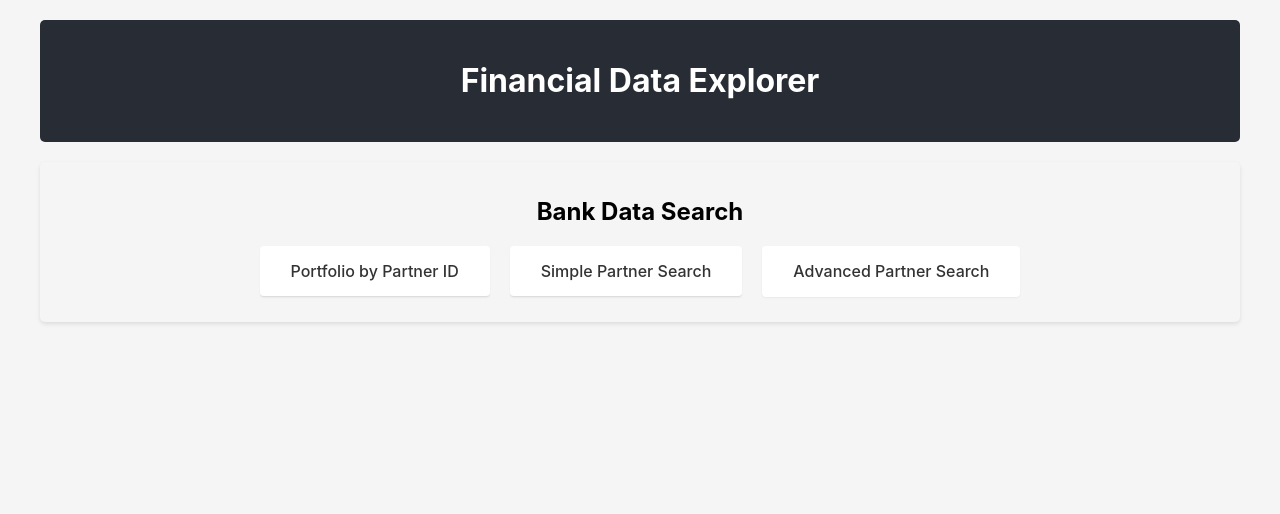
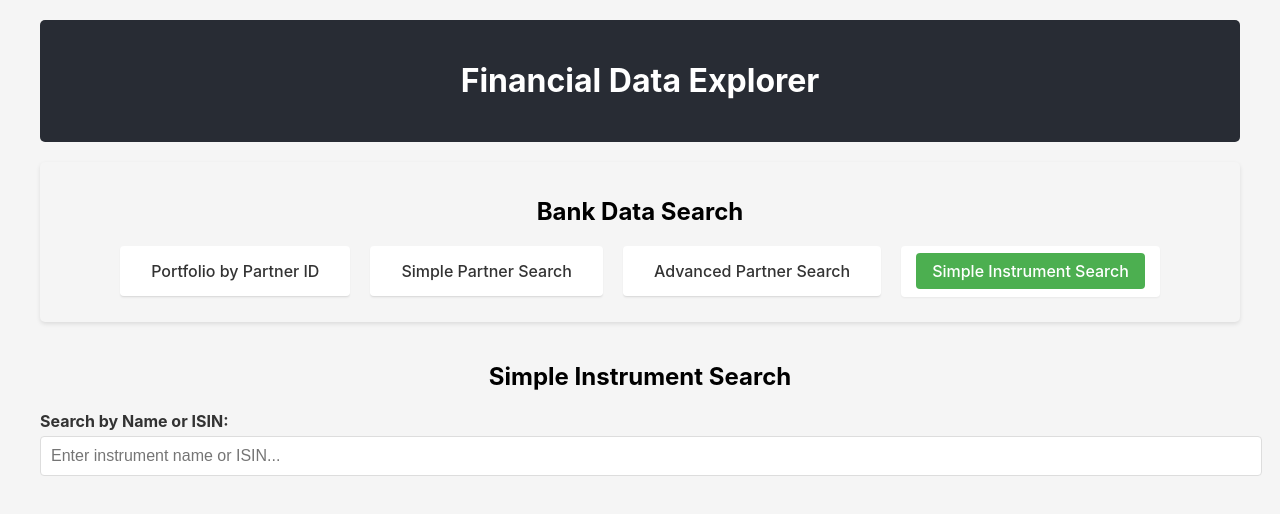
Before and after one commit to dnlwrthstr/graphql-opensearch, a React (Create React App) app in the folder frontend/: page /simple-instrument-search in a window 1280 px wide. Shown: the top 514 px of the page. Built offline with nearby package versions, Linux system fonts and the light colour scheme.

Commit message:
Add Simple Instrument Search feature and improve dropdown behavior

```diff
--- a/frontend/src/App.js
+++ b/frontend/src/App.js
@@ -8,6 +8,7 @@ import Navigation from './components/Navigation';
 import PartnerPortfolioView from './components/PartnerPortfolioView';
 import SimplePartnerSearch from './components/SimplePartnerSearch';
 import AdvancedPartnerSearch from './components/AdvancedPartnerSearch';
+import SimpleInstrumentSearch from './components/SimpleInstrumentSearch';
 
 // Initialize Apollo Client
 const client = new ApolloClient({
@@ -30,6 +31,7 @@ function App() {
               <Route path="/" element={<PartnerPortfolioView />} />
               <Route path="/simple-search" element={<SimplePartnerSearch />} />
               <Route path="/advanced-search" element={<AdvancedPartnerSearch />} />
+              <Route path="/simple-instrument-search" element={<SimpleInstrumentSearch />} />
             </Routes>
           </main>
         </div>
--- a/frontend/src/components/AdvancedPartnerSearch.js
+++ b/frontend/src/components/AdvancedPartnerSearch.js
@@ -56,6 +56,7 @@ function AdvancedPartnerSearch() {
   const [searchId, setSearchId] = useState(null);
   const [suggestions, setSuggestions] = useState([]);
   const [showSuggestions, setShowSuggestions] = useState(false);
+  const [lastSearched, setLastSearched] = useState('');
 
   const { loading, error, data } = useQuery(SEARCH_PARTNERS, {
     variables: { query: searchQuery, id: searchId },
@@ -79,16 +80,17 @@ function AdvancedPartnerSearch() {
   // Debounce function for autocomplete
   useEffect(() => {
     const timer = setTimeout(() => {
-      if (searchParams.name && searchParams.name.length >= 2) {
+      if (searchParams.name && searchParams.name.length >= 2 && searchParams.name !== lastSearched) {
         getAutocompleteSuggestions({ variables: { query: searchParams.name } });
-      } else {
+        setLastSearched(searchParams.name);
+      } else if (!searchParams.name || searchParams.name.length < 2) {
         setSuggestions([]);
         setShowSuggestions(false);
       }
     }, 300); // 300ms debounce
 
     return () => clearTimeout(timer);
-  }, [searchParams.name, getAutocompleteSuggestions]);
+  }, [searchParams.name, getAutocompleteSuggestions, lastSearched]);
 
   const handleInputChange = (e) => {
     const { name, value } = e.target;
@@ -108,6 +110,7 @@ function AdvancedPartnerSearch() {
 
     setSearchParams(updatedParams);
     setShowSuggestions(false);
+    setLastSearched(suggestion.name); // Update lastSearched to prevent dropdown from reopening
 
     // Immediately execute search by ID only
     setSearchQuery('');
@@ -165,6 +168,7 @@ function AdvancedPartnerSearch() {
     setSearchQuery('');
     setSearchId(null);
     setExecuteQuery(false);
+    setLastSearched(''); // Reset lastSearched to ensure dropdown behavior is consistent
   };
 
   return (
@@ -181,7 +185,7 @@ function AdvancedPartnerSearch() {
                 value={searchParams.name}
                 onChange={handleInputChange}
                 placeholder="Partner name..."
-                onFocus={() => searchParams.name.length >= 2 && setShowSuggestions(true)}
+                onFocus={() => searchParams.name.length >= 2 && searchParams.name !== lastSearched && setShowSuggestions(true)}
                 onBlur={() => setTimeout(() => setShowSuggestions(false), 200)}
               />
               {showSuggestions && suggestions.length > 0 && (
--- a/frontend/src/components/Navigation.js
+++ b/frontend/src/components/Navigation.js
@@ -31,6 +31,14 @@ function Navigation() {
             Advanced Partner Search
           </NavLink>
         </li>
+        <li>
+          <NavLink
+            to="/simple-instrument-search"
+            className={({ isActive }) => isActive ? "active-nav-link" : "nav-link"}
+          >
+            Simple Instrument Search
+          </NavLink>
+        </li>
       </ul>
     </nav>
   );
--- /dev/null
+++ b/frontend/src/components/SimpleInstrumentSearch.js
@@ -0,0 +1,212 @@
+import React, { useState, useEffect } from 'react';
+import { gql, useLazyQuery } from '@apollo/client';
+
+// GraphQL query for autocomplete
+const AUTOCOMPLETE_INSTRUMENT_NAME = gql`
+  query AutocompleteInstrumentName($query: String!) {
+    autocompleteInstrumentName(query: $query) {
+      id
+      name
+      isin
+      type
+      currency
+    }
+  }
+`;
+
+// GraphQL query for instrument details
+const GET_FINANCIAL_INSTRUMENT = gql`
+  query GetFinancialInstrument($id: ID!) {
+    getFinancialInstrument(id: $id) {
+      id
+      isin
+      name
+      issuer
+      currency
+      country
+      issue_date
+      maturity_date
+      rating
+      type
+      exchange
+      sector
+      coupon
+      face_value
+      index_tracked
+      total_expense_ratio
+      underlyings
+      barrier_level
+      capital_protection
+    }
+  }
+`;
+
+function SimpleInstrumentSearch() {
+  const [searchTerm, setSearchTerm] = useState('');
+  const [suggestions, setSuggestions] = useState([]);
+  const [showSuggestions, setShowSuggestions] = useState(false);
+  const [selectedInstrumentId, setSelectedInstrumentId] = useState(null);
+  const [lastSearched, setLastSearched] = useState('');
+
+  // Lazy query for autocomplete
+  const [getAutocompleteSuggestions, { loading: autocompleteLoading, data: autocompleteData }] = useLazyQuery(
+    AUTOCOMPLETE_INSTRUMENT_NAME,
+    {
+      fetchPolicy: 'network-only',
+      onCompleted: (data) => {
+        if (data && data.autocompleteInstrumentName) {
+          setSuggestions(data.autocompleteInstrumentName);
+          setShowSuggestions(true);
+        }
+      }
+    }
+  );
+
+  // Query for instrument details
+  const [getInstrumentDetails, { loading: instrumentLoading, data: instrumentData }] = useLazyQuery(
+    GET_FINANCIAL_INSTRUMENT,
+    {
+      fetchPolicy: 'network-only'
+    }
+  );
+
+  // Debounce function for autocomplete
+  useEffect(() => {
+    const timer = setTimeout(() => {
+      if (searchTerm && searchTerm.length >= 2 && searchTerm !== lastSearched) {
+        getAutocompleteSuggestions({ variables: { query: searchTerm } });
+        setLastSearched(searchTerm);
+      } else if (!searchTerm || searchTerm.length < 2) {
+        setSuggestions([]);
+        setShowSuggestions(false);
+      }
+    }, 300); // 300ms debounce
+
+    return () => clearTimeout(timer);
+  }, [searchTerm, getAutocompleteSuggestions, lastSearched]);
+
+  const handleInputChange = (e) => {
+    setSearchTerm(e.target.value);
+    setSelectedInstrumentId(null); // Clear selected instrument when input changes
+  };
+
+  const handleSuggestionClick = (suggestion) => {
+    setSearchTerm(suggestion.name);
+    setShowSuggestions(false);
+    setSelectedInstrumentId(suggestion.id);
+    setLastSearched(suggestion.name); // Update lastSearched to prevent dropdown from reopening
+    getInstrumentDetails({ variables: { id: suggestion.id } });
+  };
+
+  // Format date for display
+  const formatDate = (dateString) => {
+    if (!dateString) return 'N/A';
+    return new Date(dateString).toLocaleDateString();
+  };
+
+  return (
+    <div className="instrument-search-container">
+      <h2>Simple Instrument Search</h2>
+      <div className="search-inputs">
+        <div className="input-group">
+          <label>Search by Name or ISIN:</label>
+          <div className="autocomplete-container">
+            <input
+              type="text"
+              value={searchTerm}
+              onChange={handleInputChange}
+              placeholder="Enter instrument name or ISIN..."
+              onFocus={() => searchTerm.length >= 2 && searchTerm !== lastSearched && setShowSuggestions(true)}
+              onBlur={() => setTimeout(() => setShowSuggestions(false), 200)}
+            />
+            {showSuggestions && suggestions.length > 0 && (
+              <div className="suggestions-dropdown">
+                {suggestions.map((suggestion, index) => (
+                  <div
+                    key={index}
+                    className="suggestion-item"
+                    onClick={() => handleSuggestionClick(suggestion)}
+                  >
+                    <div className="suggestion-name">{suggestion.name}</div>
+                    <div className="suggestion-details">
+                      <span>ISIN: {suggestion.isin}</span>
+                      {suggestion.type && <span>Type: {suggestion.type}</span>}
+                      {suggestion.currency && <span>Currency: {suggestion.currency}</span>}
+                    </div>
+                  </div>
+                ))}
+              </div>
+            )}
+            {autocompleteLoading && <div className="loading-indicator">Loading suggestions...</div>}
+          </div>
+        </div>
+      </div>
+
+      {instrumentLoading && <p>Loading instrument data...</p>}
+
+      {instrumentData && instrumentData.getFinancialInstrument && (
+        <div className="instrument-details">
+          <h3>{instrumentData.getFinancialInstrument.name}</h3>
+          <div className="instrument-info">
+            <div className="info-section">
+              <h4>Basic Information</h4>
+              <p><strong>ID:</strong> {instrumentData.getFinancialInstrument.id}</p>
+              <p><strong>ISIN:</strong> {instrumentData.getFinancialInstrument.isin}</p>
+              <p><strong>Type:</strong> {instrumentData.getFinancialInstrument.type}</p>
+              <p><strong>Issuer:</strong> {instrumentData.getFinancialInstrument.issuer}</p>
+              <p><strong>Country:</strong> {instrumentData.getFinancialInstrument.country}</p>
+              <p><strong>Currency:</strong> {instrumentData.getFinancialInstrument.currency}</p>
+            </div>
+
+            <div className="info-section">
+              <h4>Dates</h4>
+              <p><strong>Issue Date:</strong> {formatDate(instrumentData.getFinancialInstrument.issue_date)}</p>
+              <p><strong>Maturity Date:</strong> {formatDate(instrumentData.getFinancialInstrument.maturity_date)}</p>
+            </div>
+
+            <div className="info-section">
+              <h4>Market Information</h4>
+              <p><strong>Rating:</strong> {instrumentData.getFinancialInstrument.rating}</p>
+              {instrumentData.getFinancialInstrument.exchange &&
+                <p><strong>Exchange:</strong> {instrumentData.getFinancialInstrument.exchange}</p>}
+              {instrumentData.getFinancialInstrument.sector &&
+                <p><strong>Sector:</strong> {instrumentData.getFinancialInstrument.sector}</p>}
+            </div>
+
+            {/* Conditional sections based on instrument type */}
+            {instrumentData.getFinancialInstrument.coupon !== null && (
+              <div className="info-section">
+                <h4>Bond Details</h4>
+                <p><strong>Coupon:</strong> {instrumentData.getFinancialInstrument.coupon}%</p>
+                {instrumentData.getFinancialInstrument.face_value &&
+                  <p><strong>Face Value:</strong> {instrumentData.getFinancialInstrument.face_value}</p>}
+              </div>
+            )}
+
+            {instrumentData.getFinancialInstrument.index_tracked && (
+              <div className="info-section">
+                <h4>ETF Details</h4>
+                <p><strong>Index Tracked:</strong> {instrumentData.getFinancialInstrument.index_tracked}</p>
+                {instrumentData.getFinancialInstrument.total_expense_ratio !== null &&
+                  <p><strong>Total Expense Ratio:</strong> {instrumentData.getFinancialInstrument.total_expense_ratio}%</p>}
+              </div>
+            )}
+
+            {instrumentData.getFinancialInstrument.underlyings && instrumentData.getFinancialInstrument.underlyings.length > 0 && (
+              <div className="info-section">
+                <h4>Structured Product Details</h4>
+                <p><strong>Underlyings:</strong> {instrumentData.getFinancialInstrument.underlyings.join(', ')}</p>
+                {instrumentData.getFinancialInstrument.barrier_level !== null &&
+                  <p><strong>Barrier Level:</strong> {instrumentData.getFinancialInstrument.barrier_level}%</p>}
+                {instrumentData.getFinancialInstrument.capital_protection !== null &&
+                  <p><strong>Capital Protection:</strong> {instrumentData.getFinancialInstrument.capital_protection ? 'Yes' : 'No'}</p>}
+              </div>
+            )}
+          </div>
+        </div>
+      )}
+    </div>
+  );
+}
+
+export default SimpleInstrumentSearch;
--- a/frontend/src/components/SimplePartnerSearch.js
+++ b/frontend/src/components/SimplePartnerSearch.js
@@ -52,6 +52,7 @@ function SimplePartnerSearch() {
   const [showSuggestions, setShowSuggestions] = useState(false);
   const [selectedPartnerId, setSelectedPartnerId] = useState(null);
   const [expandedPortfolios, setExpandedPortfolios] = useState({});
+  const [lastSearched, setLastSearched] = useState('');
 
   // Lazy query for autocomplete
   const [getAutocompleteSuggestions, { loading: autocompleteLoading, data: autocompleteData }] = useLazyQuery(
@@ -78,16 +79,17 @@ function SimplePartnerSearch() {
   // Debounce function for autocomplete
   useEffect(() => {
     const timer = setTimeout(() => {
-      if (partnerName && partnerName.length >= 2) {
+      if (partnerName && partnerName.length >= 2 && partnerName !== lastSearched) {
         getAutocompleteSuggestions({ variables: { query: partnerName } });
-      } else {
+        setLastSearched(partnerName);
+      } else if (!partnerName || partnerName.length < 2) {
         setSuggestions([]);
         setShowSuggestions(false);
       }
     }, 300); // 300ms debounce
 
     return () => clearTimeout(timer);
-  }, [partnerName, getAutocompleteSuggestions]);
+  }, [partnerName, getAutocompleteSuggestions, lastSearched]);
 
   const handleInputChange = (e) => {
     setPartnerName(e.target.value);
@@ -98,6 +100,7 @@ function SimplePartnerSearch() {
     setPartnerName(suggestion.name);
     setShowSuggestions(false);
     setSelectedPartnerId(suggestion.id);
+    setLastSearched(suggestion.name); // Update lastSearched to prevent dropdown from reopening
     getPartnerWithPortfolios({ variables: { id: suggestion.id } });
   };
 
@@ -120,7 +123,7 @@ function SimplePartnerSearch() {
               value={partnerName}
               onChange={handleInputChange}
               placeholder="Enter partner name..."
-              onFocus={() => partnerName.length >= 2 && setShowSuggestions(true)}
+              onFocus={() => partnerName.length >= 2 && partnerName !== lastSearched && setShowSuggestions(true)}
               onBlur={() => setTimeout(() => setShowSuggestions(false), 200)}
             />
             {showSuggestions && suggestions.length > 0 && (
```
Also changed, not shown: 1 other file (tests, documents, lock files or other folders).
